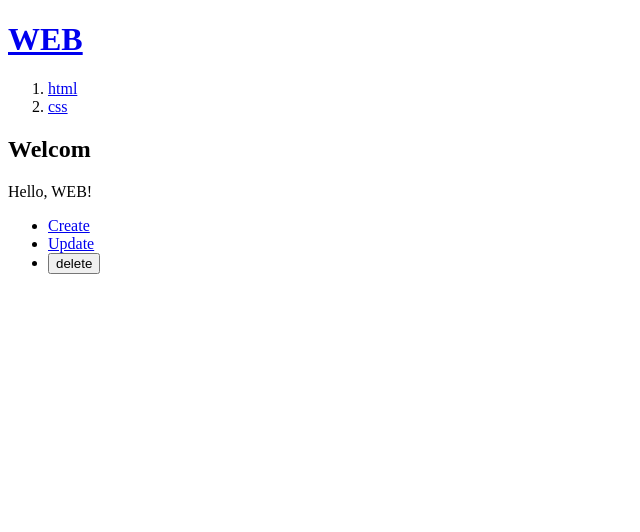
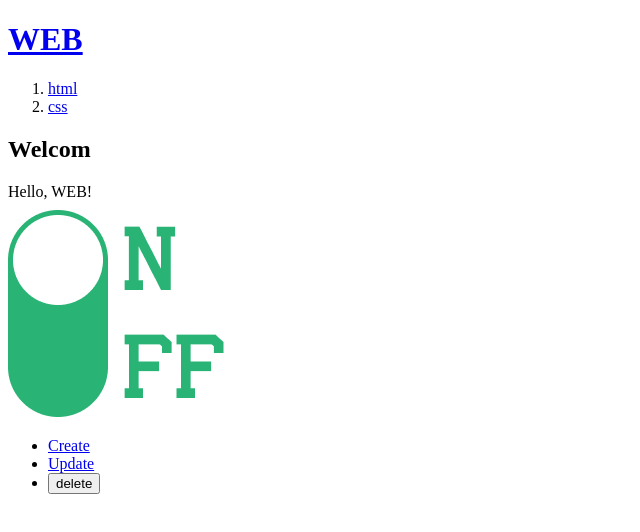
Before and after one commit to EungBug/nextjs-study, a Next.js app: page / in a window 1280 px wide. Shown: the top 532 px of the page, without its empty margins (0-640 px from the left). Built offline with nearby package versions, Linux system fonts and the light colour scheme.

Commit message:
Docs: 정적 이미지 추가하기

```diff
--- a/src/app/page.js
+++ b/src/app/page.js
@@ -3,6 +3,8 @@ export default function Home() {
     <>
       <h2>Welcom</h2>
       Hello, WEB!
+      <br />
+      <img src="/logo.png" />
     </>
   );
 }
```
Also changed, not shown: public/logo.png (added).
